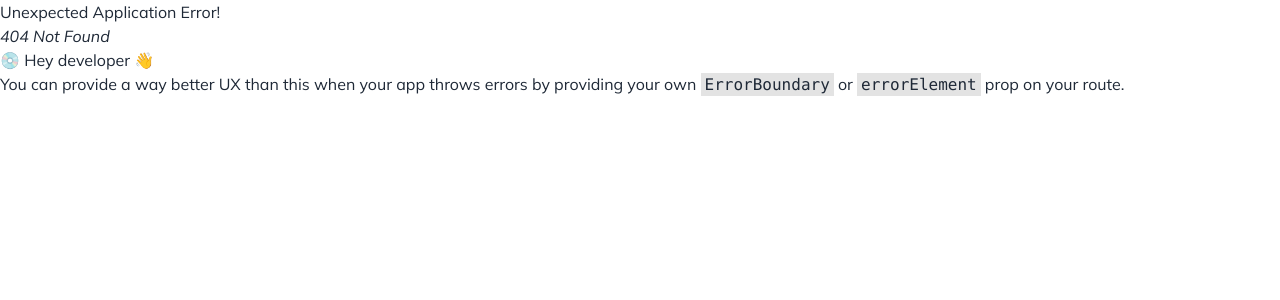
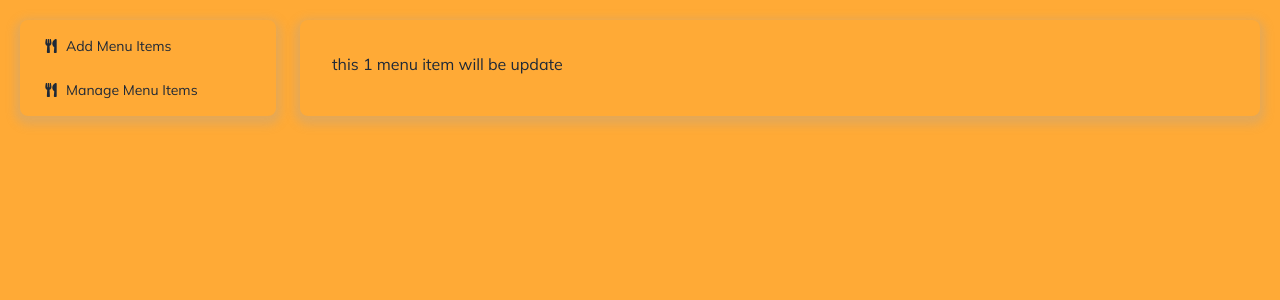
Before and after one commit to SWEDWEB-LIMITED/gnesta_indiska_client, a React (Vite) app: page /dashboard/updateMenuItem/1 in a window 1280 px wide. Before the commit this address had no page. Shown: the top 300 px of the page. Built offline with nearby package versions, Linux system fonts and the light colour scheme.

Commit message:
created update menu item page

```diff
--- /dev/null
+++ b/src/Pages/Dashboard/UpdateMenuItem/UpdateMenuItem.tsx
@@ -0,0 +1,13 @@
+import { useParams } from "react-router-dom";
+
+const UpdateMenuItem = () => {
+  const { id } = useParams();
+
+  return (
+    <div>
+      <h2>this {id} menu item will be update</h2>
+    </div>
+  );
+};
+
+export default UpdateMenuItem;
--- a/src/main.tsx
+++ b/src/main.tsx
@@ -8,6 +8,7 @@ import Dashboard from "./layout/Dashboard/Dashboard";
 import AboutUs from "./Pages/AboutUs/AboutUs";
 import AddMenuItem from "./Pages/Dashboard/AddMenuItem/AddMenuItem";
 import ManageMenuItems from "./Pages/Dashboard/ManageMenuItems/ManageMenuItems";
+import UpdateMenuItem from "./Pages/Dashboard/UpdateMenuItem/UpdateMenuItem";
 
 const router = createBrowserRouter([
   {
@@ -36,6 +37,10 @@ const router = createBrowserRouter([
         path: "/dashboard/manageMenuItems",
         element: <ManageMenuItems></ManageMenuItems>,
       },
+      {
+        path: "/dashboard/updateMenuItem/:id",
+        element: <UpdateMenuItem></UpdateMenuItem>,
+      },
     ],
   },
 ]);
```
